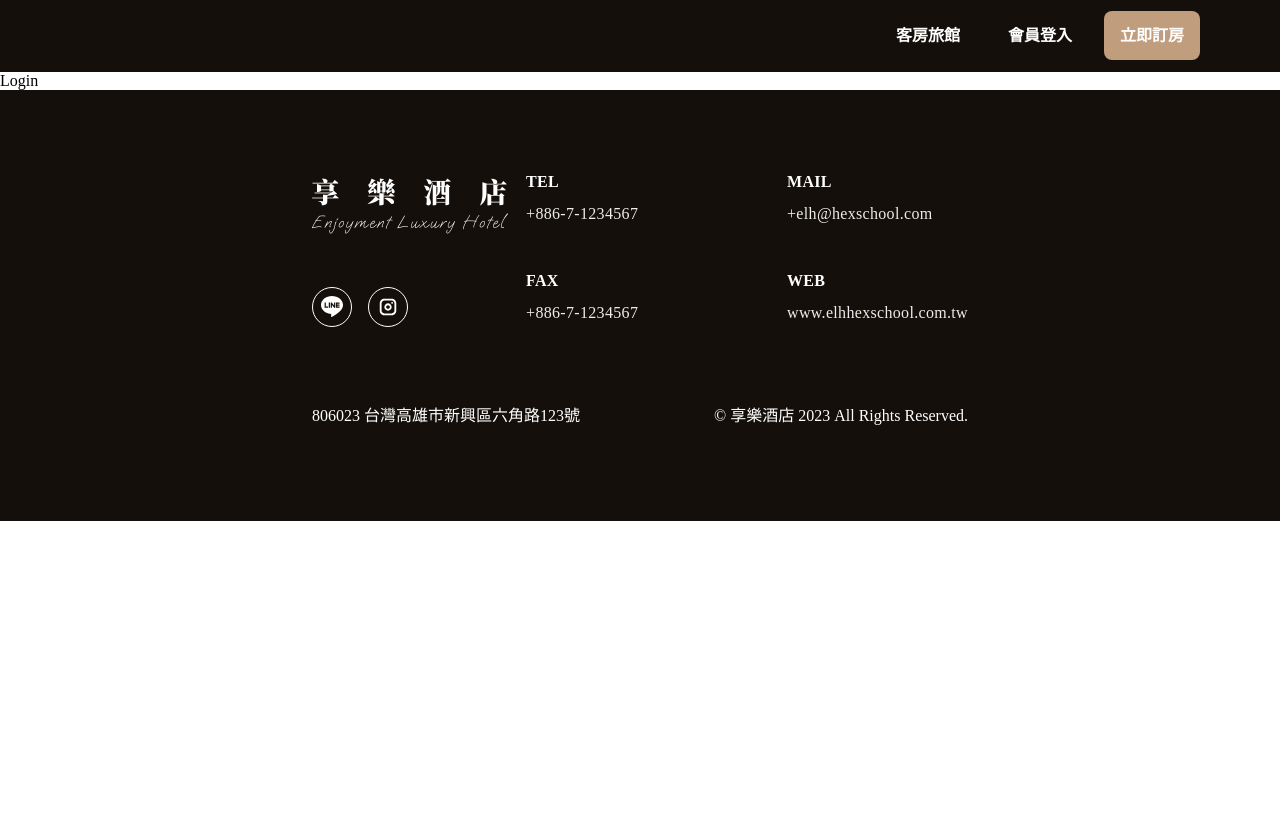
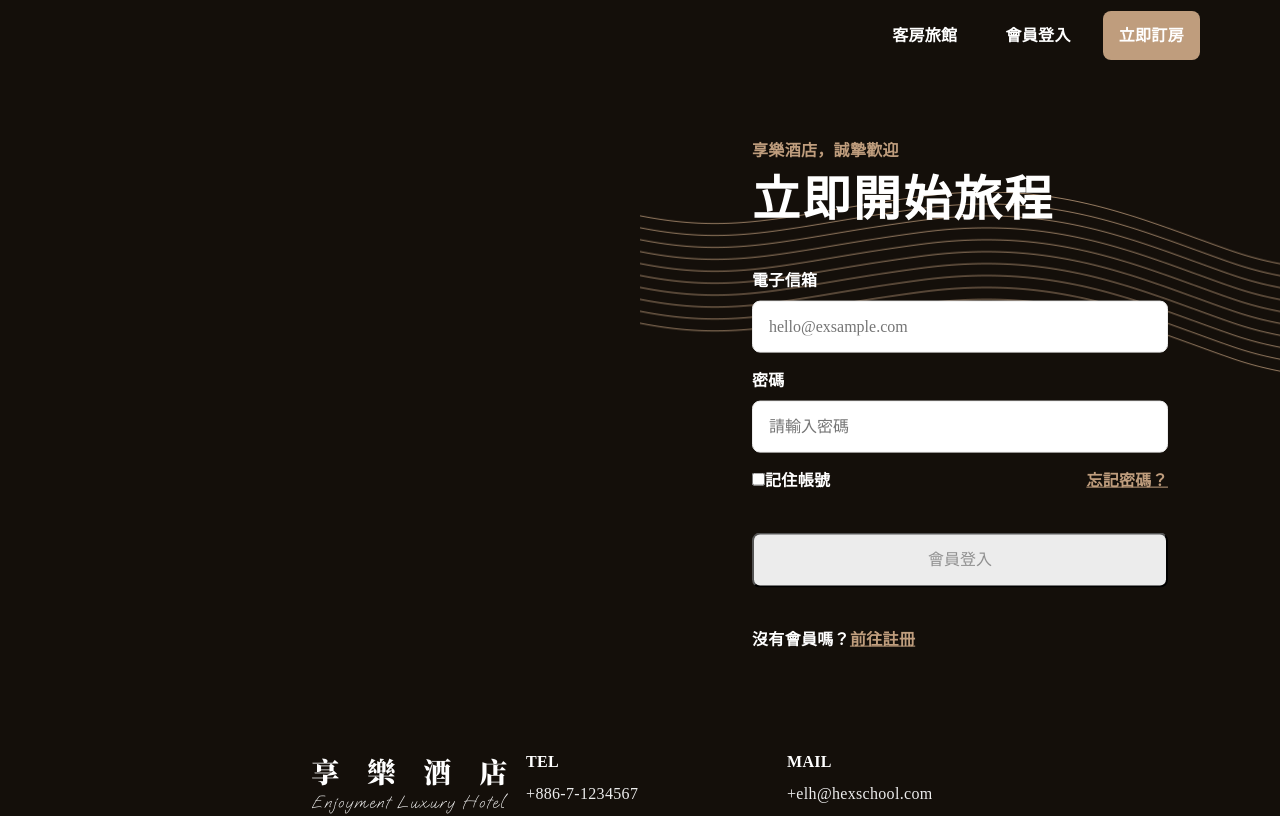
Before and after one commit to diddy032/hoteal-website, a Next.js app: page /member/login in a window 1280 px wide. Shown: the top 816 px of the page. Built offline with nearby package versions, Linux system fonts and the light colour scheme.

Commit message:
登入頁面切版

```diff
--- a/pages/member/login.tsx
+++ b/pages/member/login.tsx
@@ -1,5 +1,68 @@
-import React from "react";
+import Image from "next/legacy/image";
+import Link from "next/link";
+import { useEffect, useState } from "react";
+import Header from "@/component/layout/header";
+import style from "./styles/login.module.sass";
 
 export default function Login() {
-  return <div>Login</div>;
+  return (
+    <>
+      <Header showNav={false} />
+      <div className={style.container}>
+        <div className={style["image-frame"]}>
+          <Image
+            priority={true}
+            alt="會員圖片"
+            src="/images/member/register.png"
+            width={0}
+            height={0}
+            sizes="100vw"
+            style={{
+              width: "100%",
+              height: "auto",
+            }}
+          />
+        </div>
+        <div className={style["form-frame"]}>
+          <div className={style["image-desc"]}>
+            {/* <img src="/images/home/line2.png" alt="裝飾圖" /> */}
+          </div>
+          <div className={style["content"]}>
+            <div className={style["sub-title"]}>享樂酒店，誠摯歡迎</div>
+            <h1 className={style.title}>立即開始旅程</h1>
+            <form>
+              <div className={style["form-row"]}>
+                <label htmlFor="">電子信箱</label>
+                <input type="email" placeholder="hello@exsample.com" />
+              </div>
+              <div className={style["form-row"]}>
+                <label htmlFor="">密碼</label>
+                <input type="password" placeholder="請輸入密碼" />
+              </div>
+              <div style={{ display: "flex", justifyContent: "space-between" }}>
+                <div className={style["form-check-wrap"]}>
+                  <input type="checkbox" name="" id="" />
+                  <label htmlFor="">記住帳號</label>
+                </div>
+
+                <Link href={"/"} className={style["link-style"]}>
+                  忘記密碼？
+                </Link>
+              </div>
+              <button type="submit" className={style["main-btn"]}>
+                會員登入
+              </button>
+
+              <div className={style[""]}>
+                <span className={style["text-white"]}>沒有會員嗎？</span>
+                <Link href={"/member/singIn/"} className={style["link-style"]}>
+                  前往註冊
+                </Link>
+              </div>
+            </form>
+          </div>
+        </div>
+      </div>
+    </>
+  );
 }
--- a/pages/member/styles/login.module.sass
+++ b/pages/member/styles/login.module.sass
@@ -2,12 +2,118 @@
   background: #140F0A
   display: flex
 
-.image-frame,.form-frame
-  width: 50%
-
 .image-frame
+  display: none
   position: relative
   height: 100%
 
 .form-frame
-  border: 1px solid #fff
+  width: 100%
+  position: relative
+  overflow: hidden
+  form
+    margin-top: 40px
+
+.image-desc
+  margin-top: 32px
+  height: 54px
+  // border: 1px solid #FFF
+  background-image: url('/images/home/line2.png')
+  background-position: center
+  background-repeat: no-repeat
+  background-size: 135% 100%
+  // pointer-events: none
+
+.content
+  margin: 20px 20px 164px 20px
+
+.title,.sub-title
+  font-weight: 700
+
+.title
+  margin: 0
+  font-size: 32px
+  line-height: 1.2
+  letter-spacing: 1.6px
+  color: #FFFFFF
+
+.sub-title
+  margin-bottom: 8px
+  font-size: 14px
+  line-height: 1.5
+  letter-spacing: 0.28px
+  color: #BF9D7D
+
+.form-row
+  margin-bottom: 16px
+  label
+    display: block
+    padding-bottom: 8px
+    color: #fff
+
+  input
+    width: -webkit-fill-available
+    padding: 16px
+    border-radius: 8px
+    border: 1px solid #ECECEC
+    background: #FFF
+
+.form-check-wrap
+  color: #fff
+  input[type=checkbox]
+    accent-color: #BF9D7D
+
+.main-btn
+  display: block
+  width: 100%
+  margin: 40px 0
+  padding: 16px 32px
+  border-radius: 8px
+  color: #909090
+  background: #ECECEC
+  text-align: center
+  &.active
+    color: #fff
+    background: #BF9D7D
+
+.link-style
+  color: #BF9D7D
+  text-decoration-line: underline
+
+.text-white
+  color: #fff
+
+@media (min-width:992px)
+  .image-frame,.form-frame
+    width: 50%
+    min-height: 550px
+
+  .image-frame
+    display: block
+
+  .image-desc
+    margin-top: 0
+    position: absolute
+    left: 0
+    right: 0
+    top: 13%
+    height: 187px
+    background-position: center left
+    background-size: 120% 100%
+
+  .content
+    width: 416px
+    margin: 0
+    position: absolute
+    left: 50%
+    top: 50%
+    transform: translate(-50%,-50%)
+
+  .title
+    font-size: 48px
+    letter-spacing: 2.4px
+
+  .sub-title
+    font-size: 16px
+    line-height: 1.5
+    letter-spacing: 0.32px
--- a/styles/globals.sass
+++ b/styles/globals.sass
@@ -8,6 +8,10 @@ html, body
   padding: 0
   margin: 0
   font-family: "Noto Serif TC"
+  font-size: 16px
+  font-weight: 700
+  letter-spacing: 0.32px
+  line-height: 150%
 
 a
   color: inherit
```
